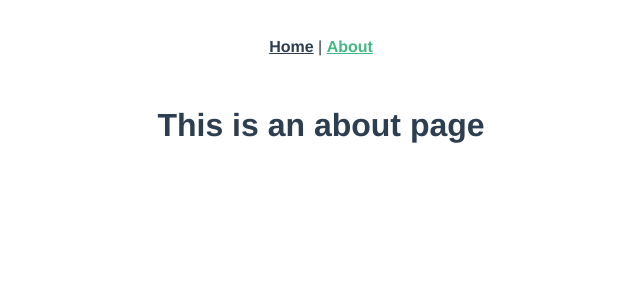
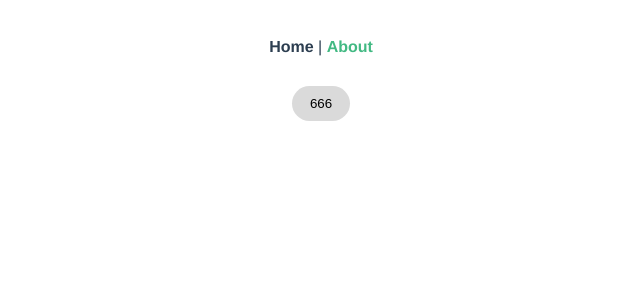
Before and after one commit to QANstar/QAN-Ui, a Vue app: page /#/about in a window 1280 px wide. Shown: the top 300 px of the page, without its empty margins (319-959 px from the left). Built offline with nearby package versions, Linux system fonts and the light colour scheme.

Commit message:
更新按钮

```diff
--- /dev/null
+++ b/src/components/button.vue
@@ -0,0 +1,11 @@
+<template>
+<div>
+    <QANbutton></QANbutton>
+</div>
+</template>
+
+<script>
+export default {
+
+};
+</script>
--- a/src/main.js
+++ b/src/main.js
@@ -2,9 +2,11 @@ import Vue from 'vue'
 import App from './App.vue'
 import './registerServiceWorker'
 import router from './router'
+import QANbutton from './plugin/components/button/index.js'
+import './plugin/assets/css/qan-ui.css'
 
 Vue.config.productionTip = false
-
+Vue.use(QANbutton)
 new Vue({
   router,
   render: h => h(App)
--- /dev/null
+++ b/src/plugin/assets/css/qan-ui.css
@@ -0,0 +1,127 @@
+/* ------------------动画------------------ */
+*{
+    transition: 0.1s;
+}
+
+@-webkit-keyframes shakeAnmi /* 上下抖动动画 */
+{
+    0% { -webkit-transform: translateY(-2px);}
+    25% { -webkit-transform: translateY(-5px);}
+    50% { -webkit-transform: translateY(-2px);}
+    100% { -webkit-transform: translateY(0px);}
+}
+/* ------------------超链接------------------ */
+body a{
+    text-decoration: none;
+    color: #000000;
+}
+
+body a:hover{
+    color: #00AEEC;
+}
+
+/* ------------------滑动条------------------ */
+::-webkit-scrollbar {
+    width: 10px;
+    height: 10px;
+}
+::-webkit-scrollbar-thumb {
+    background-color: #b4c7d0;
+    border: 3px solid transparent;
+    background-clip: padding-box;
+    border-radius: 5px;
+}
+::-webkit-scrollbar-track-piece {
+    background: 0 0;
+}
+
+/* ------------------顶部导航栏------------------ */
+.topNav{
+    position: fixed;
+    top: 0;
+    box-shadow: 0 2px 4px rgb(0 0 0 / 8%);
+    height: 64px;
+    width: 100%;
+    background-color: #FFFFFF;
+    z-index: 100;
+}
+
+.navContent{
+    height: 100%;
+    width: 100%;
+    display: flex;
+    align-items: center;
+    justify-content: space-between;
+}
+
+.navContent ul{
+    list-style-type: none;
+}
+
+.navItem{
+    display: flex;
+    align-items: center;
+}
+
+.navItem li{
+    padding-right: 20px;
+}
+
+/* ------------------按钮------------------ */
+.qan-btn{
+    cursor: pointer;
+    font-weight: 500;
+    border-radius: 5px;
+    padding: 10px 18px;
+    border: none;
+    background-color: #dadada;
+    color: #000000;
+}
+
+.qan-btn:hover{
+    background-color: #a9aaac;
+    color: #ffffff;
+}
+
+.qan-btn:active{
+    background-color: #7f7f80;
+    color: #ffffff;
+}
+
+.qan-btn-type-default{
+    background-color: #dadada;
+    color: #000000;
+}
+
+.qan-btn-type-default:hover{
+    background-color: #a9aaac;
+    color: #ffffff;
+}
+
+.qan-btn-type-default:active{
+    background-color: #7f7f80;
+    color: #ffffff;
+}
+
+.qan-btn-type-blue{
+    background-color: #24bbee;
+    color: #ffffff;
+}
+
+.qan-btn-type-blue:hover{
+    background-color: #54d0fa;
+    color: #ffffff;
+}
+
+.qan-btn-type-blue:active{
+    background-color: #0da5d8;
+    color: #ffffff;
+}
+
+.qan-btn-size-default{
+
+}
+
+.qan-btn-round{
+    border-radius: 20px;
+}
--- /dev/null
+++ b/src/plugin/components/button/index.js
@@ -0,0 +1,8 @@
+import QANbutton from './src/button';
+
+/* istanbul ignore next */
+QANbutton.install = function(Vue) {
+  Vue.component(QANbutton.name, QANbutton);
+};
+
+export default QANbutton;
--- /dev/null
+++ b/src/plugin/components/button/src/button.vue
@@ -0,0 +1,39 @@
+<template>
+  <button
+    class="qan-btn"
+    @click="handleClick"
+    :disabled="loading || disabled"
+    :class="[
+        'qan-btn-type-' + type,
+        'qan-btn-size-' + size,
+        {
+            'qan-btn-disabled':disabled,
+            'qan-btn-loading':loading,
+            'qan-btn-round':round
+        }
+    ]"
+  ><span v-if="$slots.default"><slot></slot></span></button>
+</template>
+
+<script>
+export default {
+  name: "QANbutton",
+  props: {
+    type: {
+      default: "default",
+    },
+    size: {
+      default: "default",
+    },
+    round:Boolean,
+    loading: Boolean,
+    disabled: Boolean,
+  },
+
+  methods: {
+    handleClick(evt) {
+      this.$emit("click", evt);
+    },
+  },
+};
+</script>
--- a/src/views/About.vue
+++ b/src/views/About.vue
@@ -1,5 +1,15 @@
 <template>
   <div class="about">
-    <h1>This is an about page</h1>
+    <QANbutton @click="test" round>666</QANbutton>
   </div>
 </template>
+
+<script>
+export default {
+  methods:{
+    test(){
+      alert(1)
+    }
+  }
+}
+</script>
```
Also changed, not shown: src/plugin/components/radio/src/radio.vue (added, +9 -0 lines).
